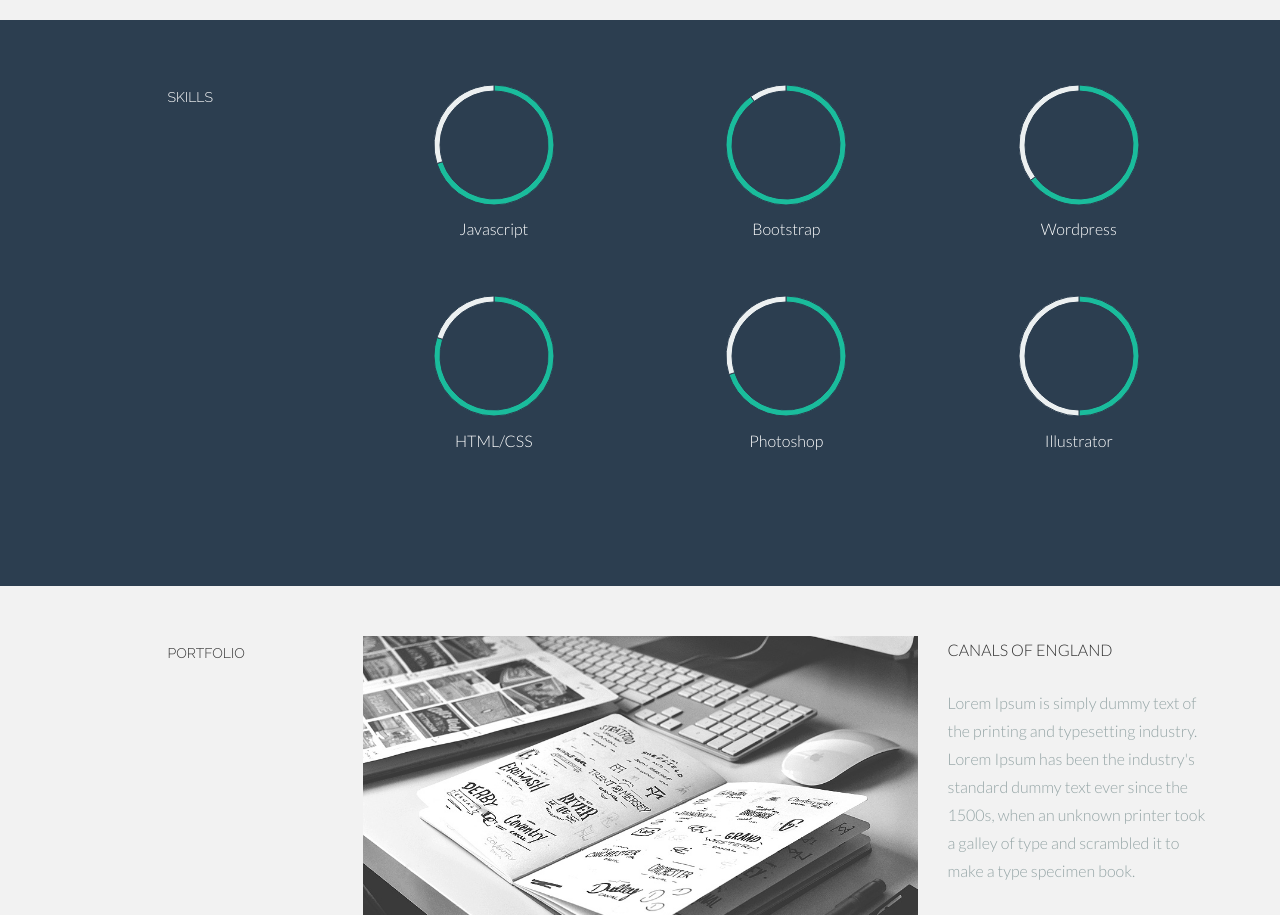
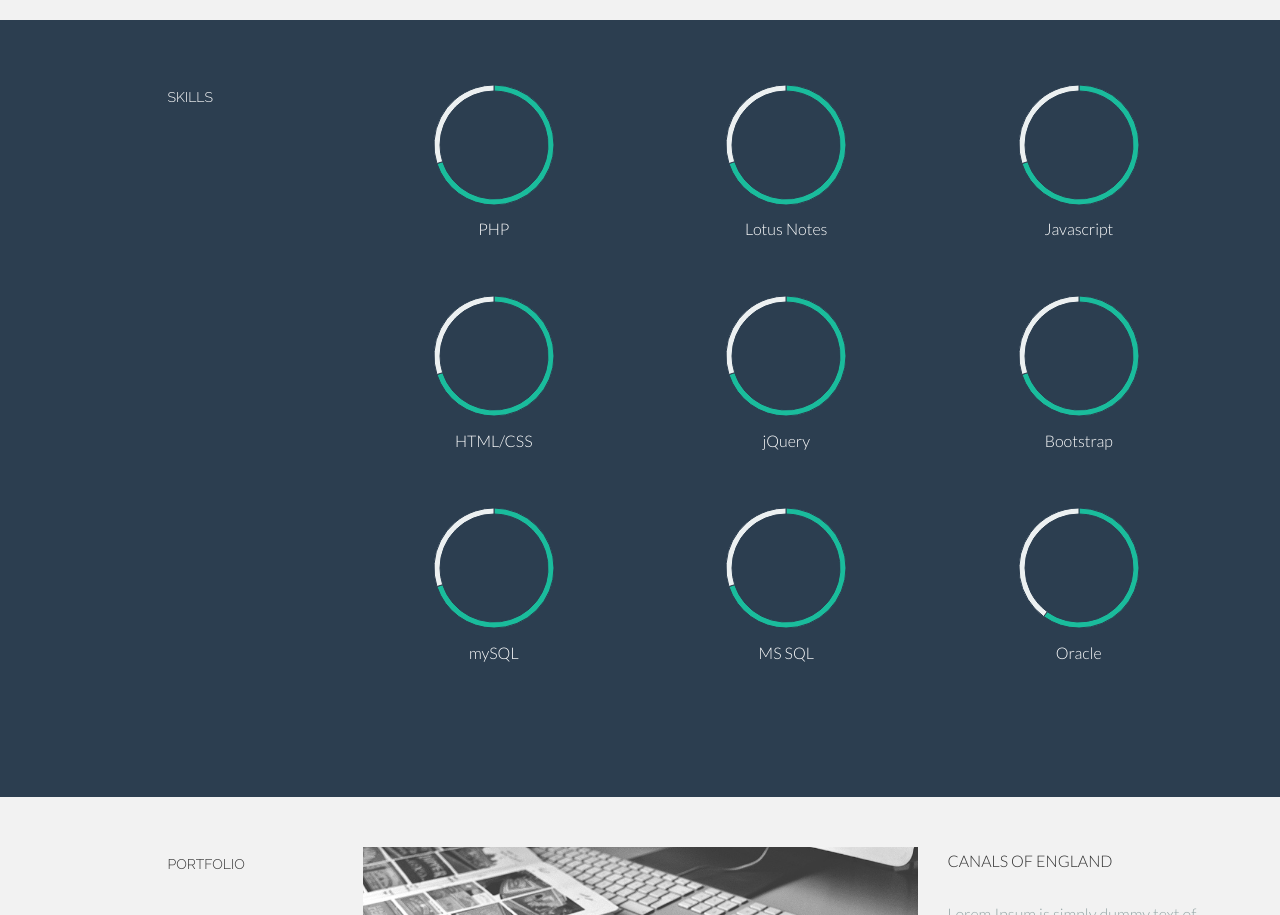
Before and after one commit to jeweljeimstolentino/jeweljeimstolentino.github.io, a plain HTML site: page index.html in a window 1280 px wide. Shown: the part 1626-2541 px from the top of the page. Drawn offline with Linux system fonts and the light colour scheme.

Commit message:
modifications on index content

```diff
--- a/index.html
+++ b/index.html
@@ -97,7 +97,7 @@
                     </p>
                 </div>
                 <div class="col-lg-3">
-                    <p><sm>JUNE 2012</sm></p>
+                    <p><sm>JUNE 2010</sm></p>
                 </div>
 
             </div><!--/.row -->
@@ -167,7 +167,7 @@
                     </div>
                     <div class="col-lg-3 centered">
                         <canvas id="javascript" height="130" width="130"></canvas>
-                        <p>Javascript</p>
+                        <p>PHP</p>
                         <br>
                         <script>
                             var doughnutData = [
@@ -185,16 +185,16 @@
                     </div>
                     <div class="col-lg-3 centered">
                         <canvas id="bootstrap" height="130" width="130"></canvas>
-                        <p>Bootstrap</p>
+                        <p>Lotus Notes</p>
                         <br>
                         <script>
                             var doughnutData = [
                                 {
-                                    value: 90,
+                                    value: 70,
                                     color: "#1abc9c"
                                 },
                                 {
-                                    value: 10,
+                                    value: 30,
                                     color: "#ecf0f1"
                                 }
                             ];
@@ -203,16 +203,16 @@
                     </div>
                     <div class="col-lg-3 centered">
                         <canvas id="wordpress" height="130" width="130"></canvas>
-                        <p>Wordpress</p>
+                        <p>Javascript</p>
                         <br>
                         <script>
                             var doughnutData = [
                                 {
-                                    value: 65,
+                                    value: 70,
                                     color: "#1abc9c"
                                 },
                                 {
-                                    value: 35,
+                                    value: 30,
                                     color: "#ecf0f1"
                                 }
                             ];
@@ -227,11 +227,11 @@
                         <script>
                             var doughnutData = [
                                 {
-                                    value: 80,
+                                    value: 70,
                                     color: "#1abc9c"
                                 },
                                 {
-                                    value: 20,
+                                    value: 30,
                                     color: "#ecf0f1"
                                 }
                             ];
@@ -240,7 +240,7 @@
                     </div>
                     <div class="col-lg-3 centered">
                         <canvas id="photoshop" height="130" width="130"></canvas>
-                        <p>Photoshop</p>
+                        <p>jQuery</p>
                         <br>
                         <script>
                             var doughnutData = [
@@ -258,20 +258,75 @@
                     </div>
                     <div class="col-lg-3 centered">
                         <canvas id="illustrator" height="130" width="130"></canvas>
-                        <p>Illustrator</p>
+                        <p>Bootstrap</p>
                         <br>
                         <script>
                             var doughnutData = [
                                 {
-                                    value: 50,
+                                    value: 70,
                                     color: "#1abc9c"
                                 },
                                 {
-                                    value: 50,
+                                    value: 30,
                                     color: "#ecf0f1"
                                 }
                             ];
                             var myDoughnut = new Chart(document.getElementById("illustrator").getContext("2d")).Doughnut(doughnutData);
+                        </script>
+                    </div>
+
+                    <div class="col-lg-3 col-lg-offset-3 centered">
+                        <canvas id="mySQL" height="130" width="130"></canvas>
+                        <p>mySQL</p>
+                        <br>
+                        <script>
+                            var doughnutData = [
+                                {
+                                    value: 70,
+                                    color: "#1abc9c"
+                                },
+                                {
+                                    value: 30,
+                                    color: "#ecf0f1"
+                                }
+                            ];
+                            var myDoughnut = new Chart(document.getElementById("mySQL").getContext("2d")).Doughnut(doughnutData);
+                        </script>
+                    </div>
+                    <div class="col-lg-3 centered">
+                        <canvas id="mssql" height="130" width="130"></canvas>
+                        <p>MS SQL</p>
+                        <br>
+                        <script>
+                            var doughnutData = [
+                                {
+                                    value: 70,
+                                    color: "#1abc9c"
+                                },
+                                {
+                                    value: 30,
+                                    color: "#ecf0f1"
+                                }
+                            ];
+                            var myDoughnut = new Chart(document.getElementById("mssql").getContext("2d")).Doughnut(doughnutData);
+                        </script>
+                    </div>
+                    <div class="col-lg-3 centered">
+                        <canvas id="oracle" height="130" width="130"></canvas>
+                        <p>Oracle</p>
+                        <br>
+                        <script>
+                            var doughnutData = [
+                                {
+                                    value: 60,
+                                    color: "#1abc9c"
+                                },
+                                {
+                                    value: 40,
+                                    color: "#ecf0f1"
+                                }
+                            ];
+                            var myDoughnut = new Chart(document.getElementById("oracle").getContext("2d")).Doughnut(doughnutData);
                         </script>
                     </div>
 
```
